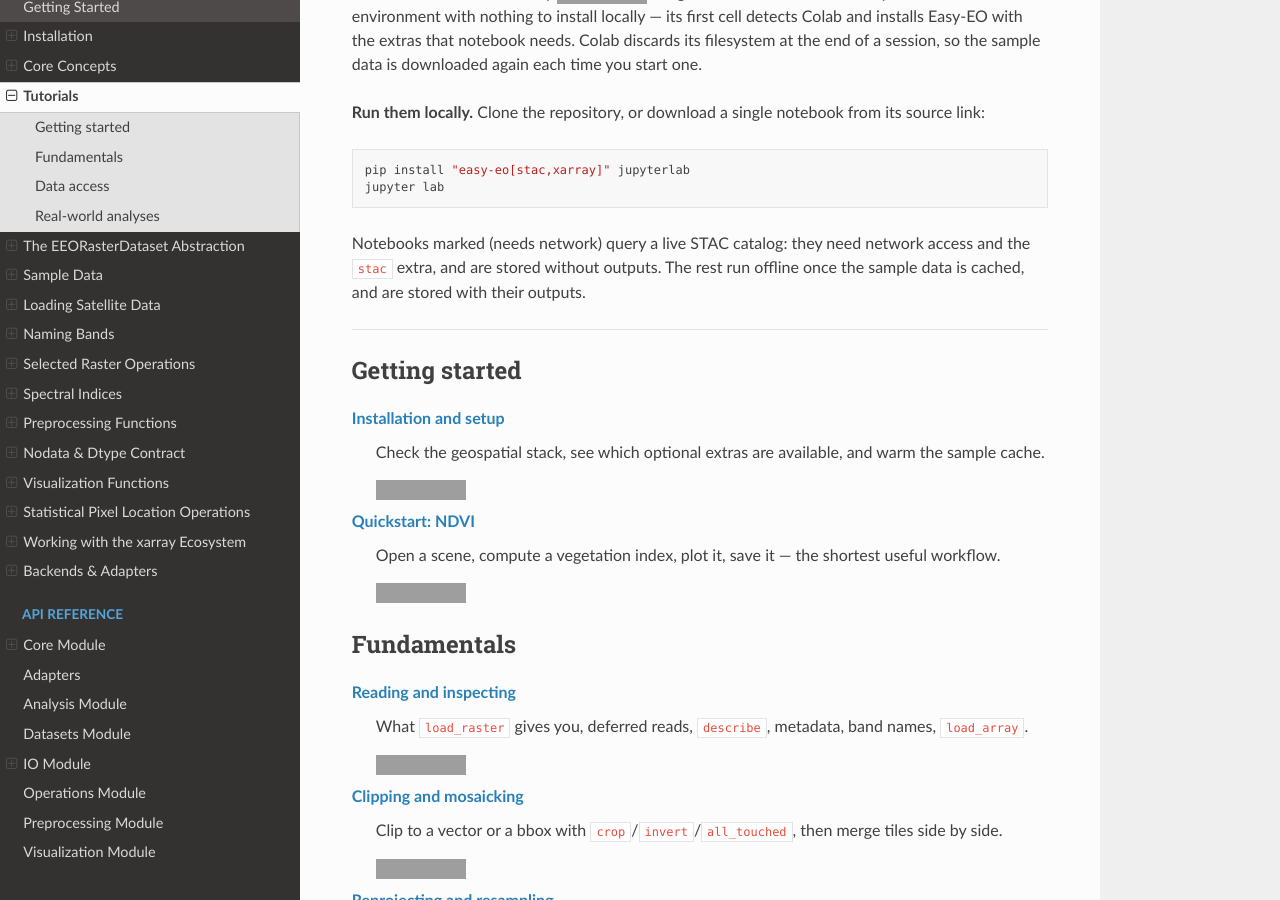
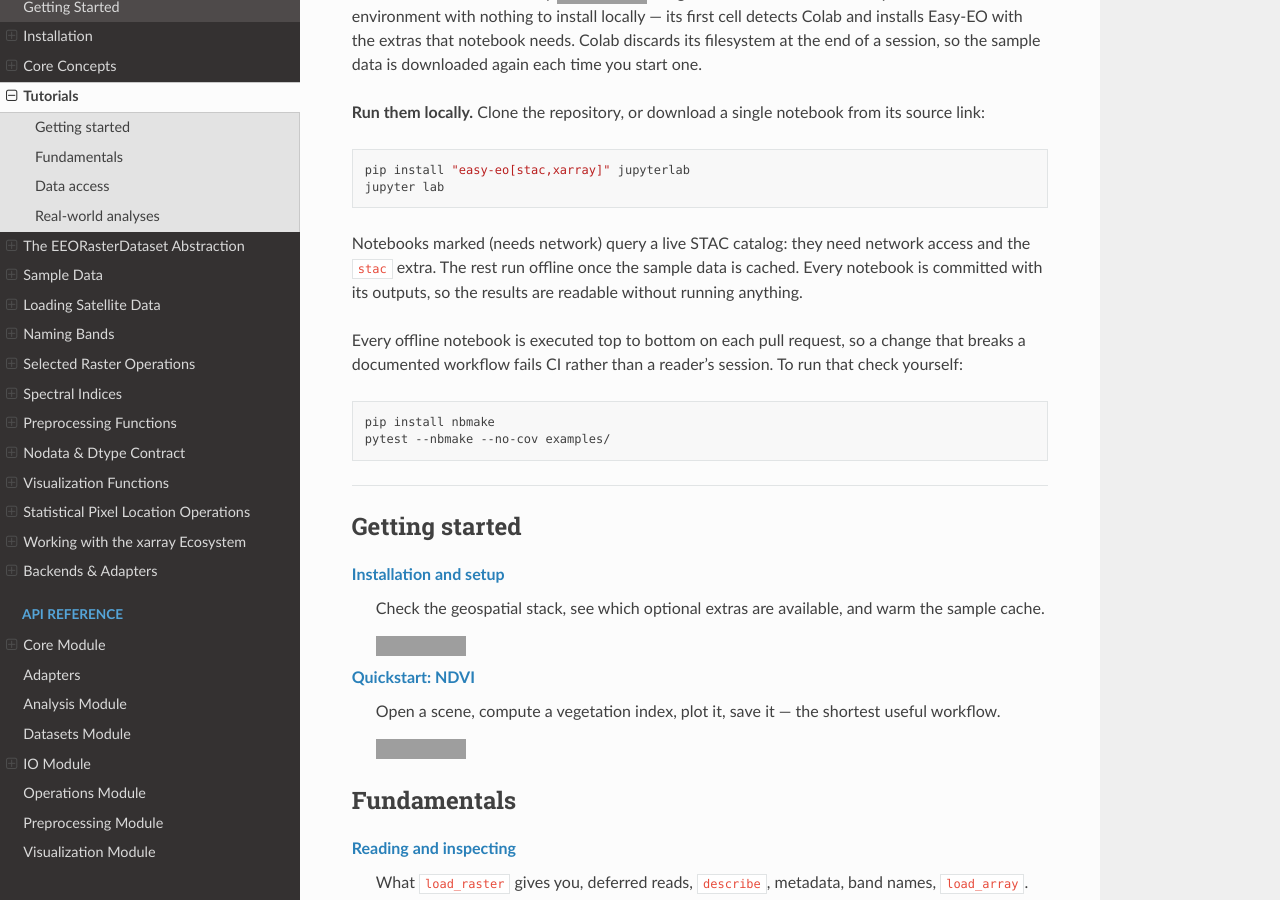
Before and after one commit to Tommy-Burns/easy-eo, a Sphinx documentation site: the page built from docs/source/tutorials.rst, in a window 1280 px wide and 900 px high, scrolled down 300 px. Built offline with Sphinx 7.4.7 and the Read the Docs theme 3.1.0, drawn with Linux system fonts in a browser that asks for light colours; grey boxes are pictures that could not be loaded.

Commit message:
docs: added notebook network state to docs

```diff
--- a/docs/source/tutorials.rst
+++ b/docs/source/tutorials.rst
@@ -22,8 +22,18 @@ its source link:
    jupyter lab
 
 Notebooks marked |net| query a live STAC catalog: they need network access and
-the ``stac`` extra, and are stored without outputs. The rest run offline once
-the sample data is cached, and are stored with their outputs.
+the ``stac`` extra. The rest run offline once the sample data is cached. Every
+notebook is committed with its outputs, so the results are readable without
+running anything.
+
+Every offline notebook is executed top to bottom on each pull request, so a
+change that breaks a documented workflow fails CI rather than a reader's
+session. To run that check yourself:
+
+.. code-block:: bash
+
+   pip install nbmake
+   pytest --nbmake --no-cov examples/
 
 -----
 
```
Also changed, not shown: CHANGELOG.md (+14 -3 lines).
